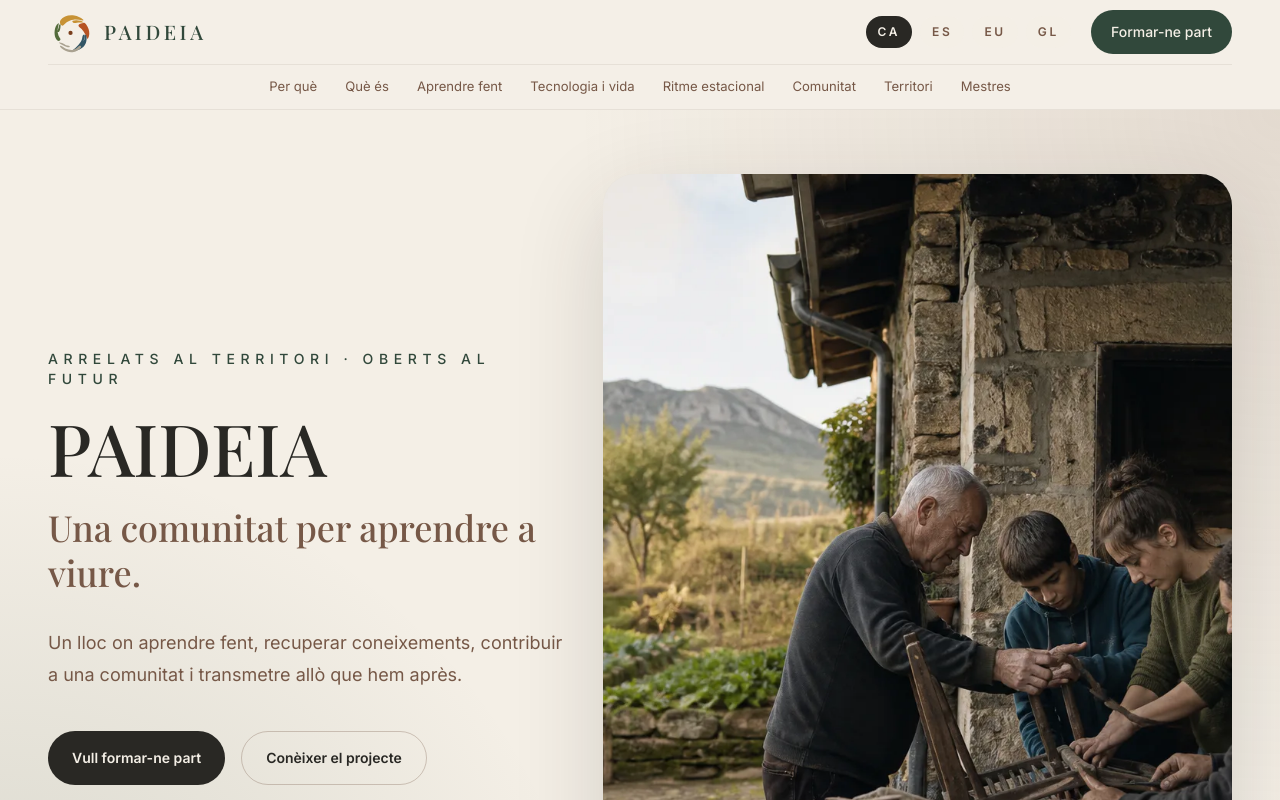
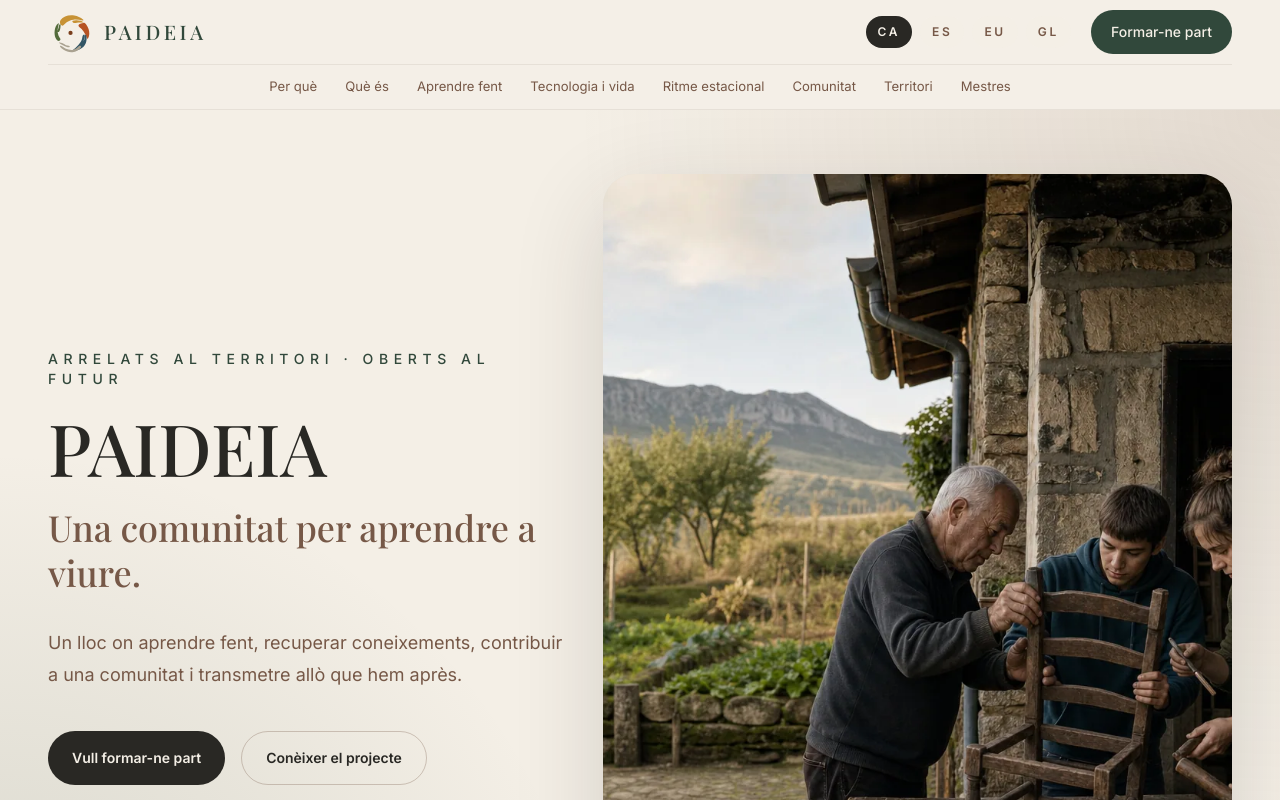
Before and after one commit to HectorPelicanoAH/paideia, a React (Vite) app: page / in a window 1280 px wide. Shown: the top 800 px of the page. Built offline with nearby package versions, Linux system fonts and the light colour scheme.

Commit message:
Mejora el realismo de la imagen principal

```diff
--- a/src/components/Hero.tsx
+++ b/src/components/Hero.tsx
@@ -57,7 +57,7 @@ export default function Hero({ content }: HeroProps) {
         </Reveal>
 
         <Reveal delay={180} className="relative">
-          <EditorialImage image="hero" src="/paideia/images/hero-aprender-haciendo.webp" width={1536} height={1024} priority className="aspect-[4/5] shadow-[0_28px_90px_rgba(41,40,36,.16)] sm:aspect-[3/2] lg:aspect-[4/5]" imageClassName="object-[66%_center]" />
+          <EditorialImage image="hero" src="/paideia/images/hero-aprender-haciendo-v2.webp" width={1536} height={1024} priority className="aspect-[4/5] shadow-[0_28px_90px_rgba(41,40,36,.16)] sm:aspect-[3/2] lg:aspect-[4/5]" imageClassName="object-[66%_center]" />
           <aside className="relative -mt-16 ml-5 max-w-md rounded-[1.5rem] border border-stone/30 bg-white/95 p-6 shadow-xl backdrop-blur sm:ml-10 lg:absolute lg:-bottom-8 lg:-left-14 lg:mt-0">
             <p className="font-serif text-xl leading-relaxed text-charcoal">“{content.asideQuote}”</p>
           </aside>
```
Also changed, not shown: public/images/hero-aprender-haciendo-v2.webp (added).
